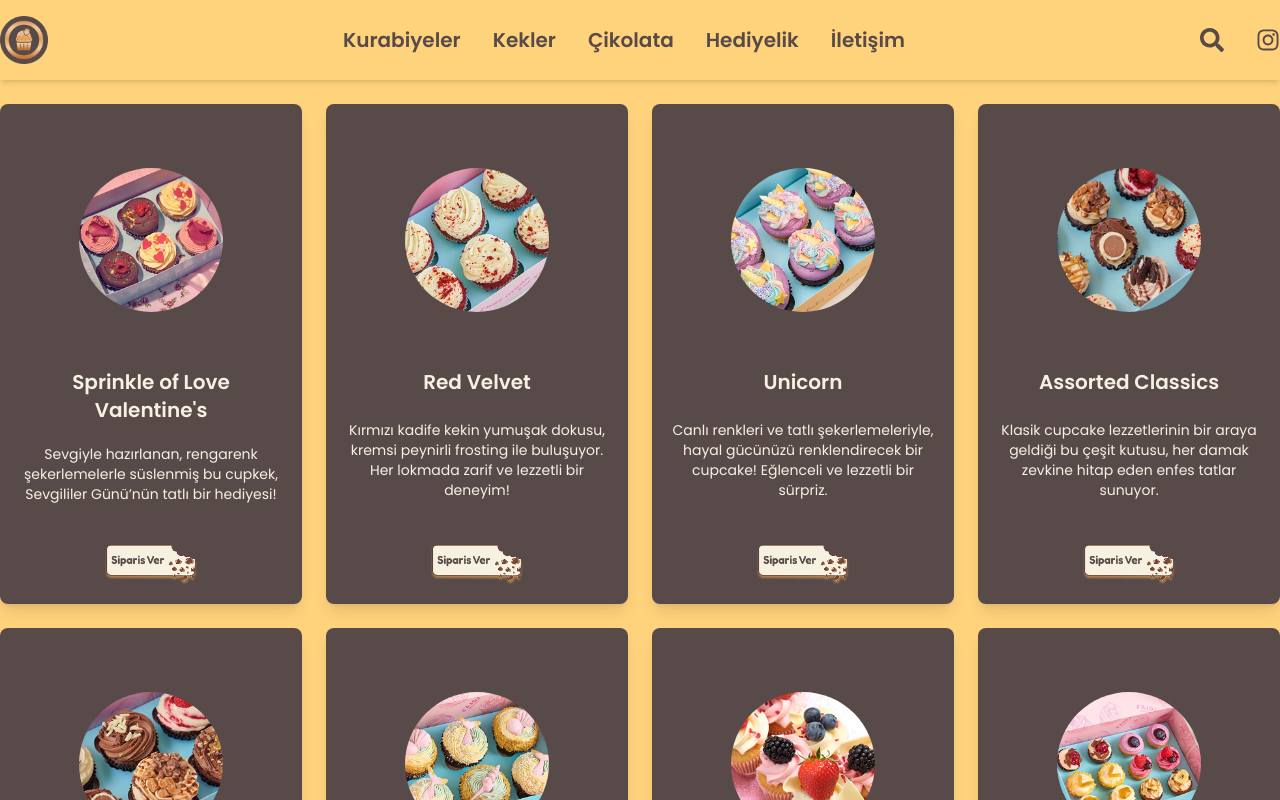
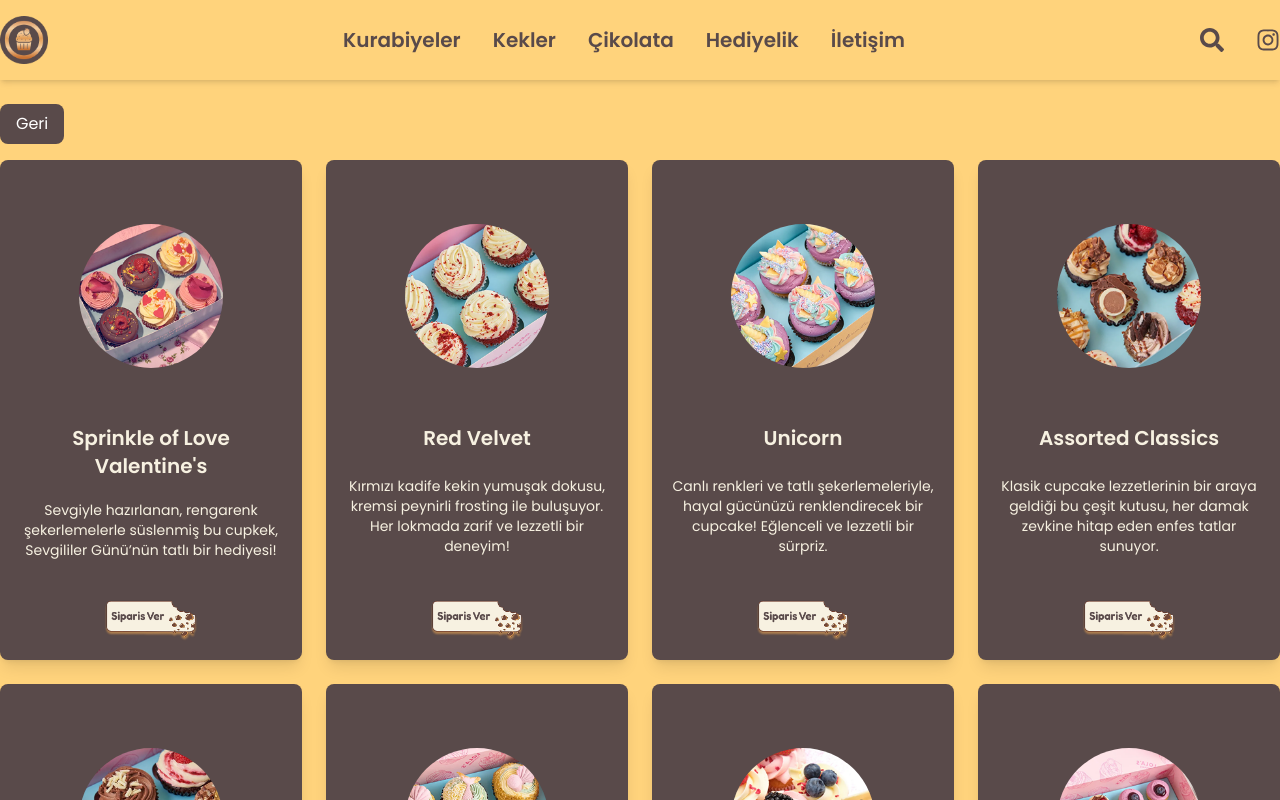
Before and after one commit to Arcadia-0/Kurabique, a React (Vite) app: page /cakes in a window 1280 px wide. Shown: the top 800 px of the page. Built offline with nearby package versions, Linux system fonts and the light colour scheme.

Commit message:
backbutton added

```diff
--- a/src/components/Footer/Footer.jsx
+++ b/src/components/Footer/Footer.jsx
@@ -1,5 +1,6 @@
 import { FaPhone, FaEnvelope, FaMapMarkerAlt, FaFacebook, FaInstagram, FaTwitter } from 'react-icons/fa';
 import logo from "../../assets/logo.png";
+import {Link} from "react-router-dom"
 
 const Footer = () => {
   return (
@@ -21,10 +22,10 @@ const Footer = () => {
           <div className="lg:col-span-2 md:col-span-4 col-span-12">
             <h5 className="tracking-wide font-semibold">ÜRÜNLER</h5>
             <ul className="mt-6 space-y-2">
-              <li><a href="#">Kurabiyeler</a></li>
-              <li><a href="#">Kekler</a></li>
-              <li><a href="#">Çikolatalar</a></li>
-              <li><a href="#">Hediyelikler</a></li>
+              <li><Link to="cookies" >Kurabiyeler</Link></li>
+              <li><Link to="cakes">Kekler</Link></li>
+              <li><Link to="chocolate" >Çikolatalar</Link></li>
+              <li><Link to="gifts" >Hediyelikler</Link></li>
             </ul>
           </div>
 
--- /dev/null
+++ b/src/components/SideComponents/BackButton/BackButton.jsx
@@ -0,0 +1,12 @@
+import {Link} from "react-router-dom"
+const BackButton = () => {
+  return (
+    <div>
+        <Link to="/">
+      <button className="mb-4 px-4 py-2 bg-primary text-white rounded-lg">Geri</button>
+      </Link>
+    </div>
+  )
+}
+
+export default BackButton
--- a/src/components/SideComponents/Cakes/Cakes.jsx
+++ b/src/components/SideComponents/Cakes/Cakes.jsx
@@ -8,6 +8,7 @@ import product_6 from "../../../assets/SideAssets/cakes/product_6.png";
 import product_7 from "../../../assets/SideAssets/cakes/product_7.png";
 import product_8 from "../../../assets/SideAssets/cakes/product_8.png";
 import button from "../../../assets/SideAssets/cookies/button.png";
+import BackButton from "../BackButton/BackButton";
 
 const products = [
   {
@@ -83,6 +84,7 @@ useEffect(()=>{
 
   return (
     <div className="my-6 container mx-auto">
+      <BackButton/>
       {/* Grid layout */}
       <div className="grid grid-cols-1 sm:grid-cols-2 md:grid-cols-2 lg:grid-cols-4 xl:grid-cols-4 gap-6">
         {products.map((product) => (
--- a/src/components/SideComponents/Chocolate/Chocolate.jsx
+++ b/src/components/SideComponents/Chocolate/Chocolate.jsx
@@ -8,6 +8,7 @@ import product_7 from "../../../assets/SideAssets/chocolate/product_7.png";
 import product_8 from "../../../assets/SideAssets/chocolate/product_8.png";
 import button from "../../../assets/SideAssets/chocolate/button.png";
 import { useEffect } from "react";
+import BackButton from "../BackButton/BackButton";
 
 
 const products = [
@@ -89,6 +90,7 @@ const Chocolate = () => {
 
   return (
     <div className="my-6 container mx-auto">
+      <BackButton/>
           {/* Grid layout */}
           <div className="grid grid-cols-1 sm:grid-cols-2 md:grid-cols-2 lg:grid-cols-4 xl:grid-cols-4 gap-6">
             {products.map((product) => (
--- a/src/components/SideComponents/Cookies/Cookies.jsx
+++ b/src/components/SideComponents/Cookies/Cookies.jsx
@@ -8,6 +8,7 @@ import product_7 from "../../../assets/SideAssets/cookies/product_7.png";
 import product_8 from "../../../assets/SideAssets/cookies/product_8.png";
 import button from "../../../assets/SideAssets/cookies/button.png";
 import { useEffect } from "react";
+import BackButton from "../BackButton/BackButton";
 
 // Ürün verisi
 const products = [
@@ -86,6 +87,7 @@ const Cookies = () => {
 
   return (
     <div className="my-6 container mx-auto">
+      <BackButton/>
       {/* Grid yapılandırması */}
       <div className="grid grid-cols-1 sm:grid-cols-2 md:grid-cols-2 lg:grid-cols-4 xl:grid-cols-4 gap-6">
         {products.map((product) => (
--- a/src/components/SideComponents/Gifts/Gifts.jsx
+++ b/src/components/SideComponents/Gifts/Gifts.jsx
@@ -8,6 +8,7 @@ import product_7 from "../../../assets/SideAssets/gifts/product_7.png";
 import product_8 from "../../../assets/SideAssets/gifts/product_8.png";
 import button from "../../../assets/SideAssets/gifts/button.png";
 import { useEffect } from "react";
+import BackButton from "../BackButton/BackButton";
 
 const products = [
   {
@@ -81,11 +82,13 @@ const products = [
 
 const Gifts = () => {
 
+
   useEffect (()=> {
     scrollTo(0,0);
   })
   return (
   <div className="my-6 container mx-auto">
+    <BackButton/>
             {/* Grid layout */}
             <div className="grid grid-cols-1 sm:grid-cols-2 md:grid-cols-2 lg:grid-cols-4 xl:grid-cols-4 gap-6">
               {products.map((product) => (
```
